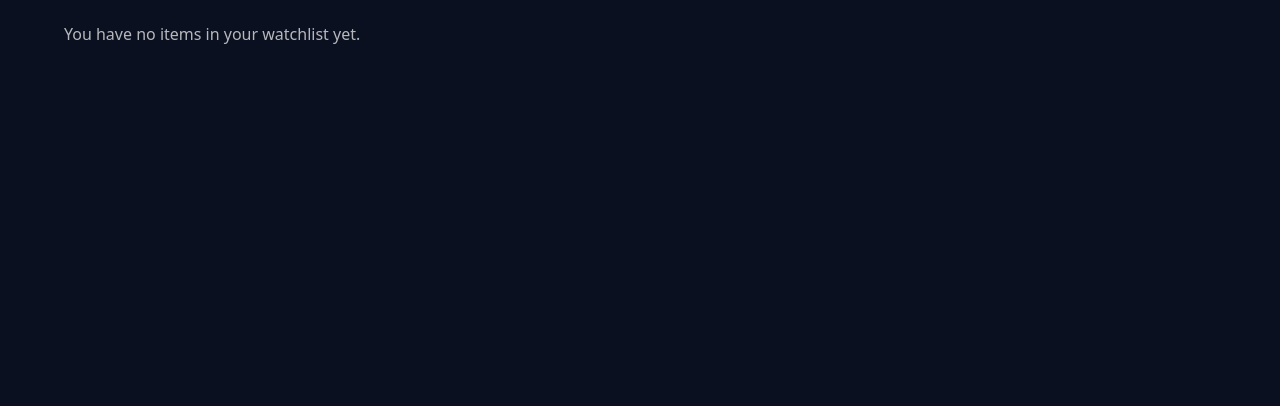
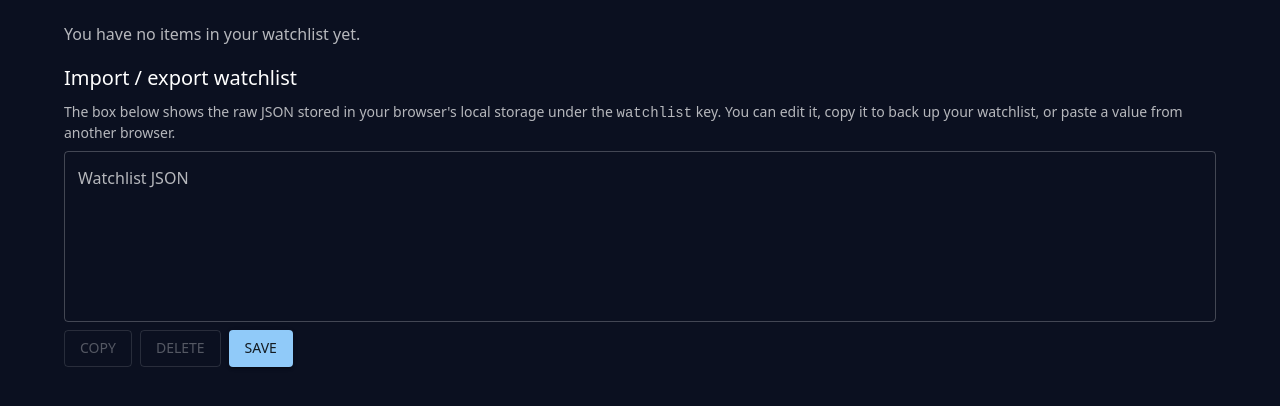
Before and after one commit to anontyro/items-tracker, a Next.js app in the folder frontend/: page /user/watchlist in a window 1280 px wide. Shown: the part 148-554 px from the top of the page. Built offline with nearby package versions, Linux system fonts and the light colour scheme; no server answers.

Commit message:
feat(watchlist): allow JSON to be updated from the page

```diff
--- a/frontend/app/user/watchlist/page.tsx
+++ b/frontend/app/user/watchlist/page.tsx
@@ -1,6 +1,6 @@
 "use client";
 
-import { Container, Stack, Typography } from "@mui/material";
+import { Button, Container, Stack, TextField, Typography } from "@mui/material";
 import { useEffect, useState } from "react";
 
 import Watchlist from "../../../components/watchlist/Watchlist";
@@ -12,12 +12,16 @@ type WatchlistItem = {
 
 export default function UserWatchlistPage() {
   const [items, setItems] = useState<WatchlistItem[]>([]);
+  const [rawJson, setRawJson] = useState("");
+  const [jsonError, setJsonError] = useState<string | null>(null);
 
   useEffect(() => {
     const stored = window.localStorage.getItem("watchlist");
     if (!stored) {
       return;
     }
+
+    setRawJson(stored);
 
     try {
       const parsed = JSON.parse(stored);
@@ -46,7 +50,99 @@ export default function UserWatchlistPage() {
     }
   }, []);
 
-  const uniqueItems = Array.from(new Map(items.map((item) => [item.id, item])).values());
+  const uniqueItems = Array.from(
+    new Map(items.map((item) => [item.id, item])).values(),
+  );
+
+  const handleCopy = async () => {
+    try {
+      await navigator.clipboard.writeText(rawJson);
+    } catch {
+      // Ignore clipboard errors
+    }
+  };
+
+  const handleDelete = () => {
+    const confirmed = window.confirm(
+      "Are you sure you want to delete your watchlist from this browser? This cannot be undone.",
+    );
+    if (!confirmed) {
+      return;
+    }
+
+    window.localStorage.removeItem("watchlist");
+    setItems([]);
+    setRawJson("");
+    setJsonError(null);
+  };
+
+  const handleSave = () => {
+    setJsonError(null);
+
+    let parsed: unknown;
+    try {
+      parsed = JSON.parse(rawJson || "[]");
+    } catch (error) {
+      setJsonError("Invalid JSON: please ensure the value is valid JSON.");
+      return;
+    }
+
+    if (!Array.isArray(parsed)) {
+      setJsonError("The watchlist JSON must be an array of IDs or objects.");
+      return;
+    }
+
+    const nextItems: WatchlistItem[] = [];
+
+    for (const value of parsed) {
+      if (typeof value === "string") {
+        nextItems.push({ id: value, name: value });
+      } else if (
+        value &&
+        typeof value === "object" &&
+        typeof (value as any).id === "string"
+      ) {
+        const id = (value as any).id as string;
+        const nameRaw = (value as any).name;
+        const name =
+          typeof nameRaw === "string" && nameRaw.trim()
+            ? (nameRaw as string)
+            : id;
+        nextItems.push({ id, name });
+      } else {
+        setJsonError(
+          "Each item must be either a string ID or an object with at least an 'id' property.",
+        );
+        return;
+      }
+    }
+
+    const unique = Array.from(
+      new Map(nextItems.map((item) => [item.id, item])).values(),
+    );
+
+    window.localStorage.setItem(
+      "watchlist",
+      JSON.stringify(
+        unique.map((item) => ({
+          id: item.id,
+          name: item.name,
+        })),
+      ),
+    );
+
+    setItems(unique);
+    setRawJson(
+      JSON.stringify(
+        unique.map((item) => ({
+          id: item.id,
+          name: item.name,
+        })),
+        null,
+        2,
+      ),
+    );
+  };
 
   return (
     <Container maxWidth="lg">
@@ -61,6 +157,50 @@ export default function UserWatchlistPage() {
         ) : (
           <Watchlist items={uniqueItems} />
         )}
+
+        <Stack spacing={1} sx={{ mt: 4 }}>
+          <Typography variant="h6">Import / export watchlist</Typography>
+          <Typography variant="body2" color="text.secondary">
+            The box below shows the raw JSON stored in your browser&apos;s local
+            storage under the <code>watchlist</code> key. You can edit it, copy
+            it to back up your watchlist, or paste a value from another browser.
+          </Typography>
+
+          <TextField
+            label="Watchlist JSON"
+            multiline
+            minRows={6}
+            value={rawJson}
+            onChange={(event) => {
+              setRawJson(event.target.value);
+              setJsonError(null);
+            }}
+            fullWidth
+          />
+
+          {jsonError && (
+            <Typography variant="body2" color="error">
+              {jsonError}
+            </Typography>
+          )}
+
+          <Stack direction="row" spacing={1}>
+            <Button variant="outlined" onClick={handleCopy} disabled={!rawJson}>
+              Copy
+            </Button>
+            <Button
+              variant="outlined"
+              color="error"
+              onClick={handleDelete}
+              disabled={!rawJson}
+            >
+              Delete
+            </Button>
+            <Button variant="contained" color="primary" onClick={handleSave}>
+              Save
+            </Button>
+          </Stack>
+        </Stack>
       </Stack>
     </Container>
   );
```
